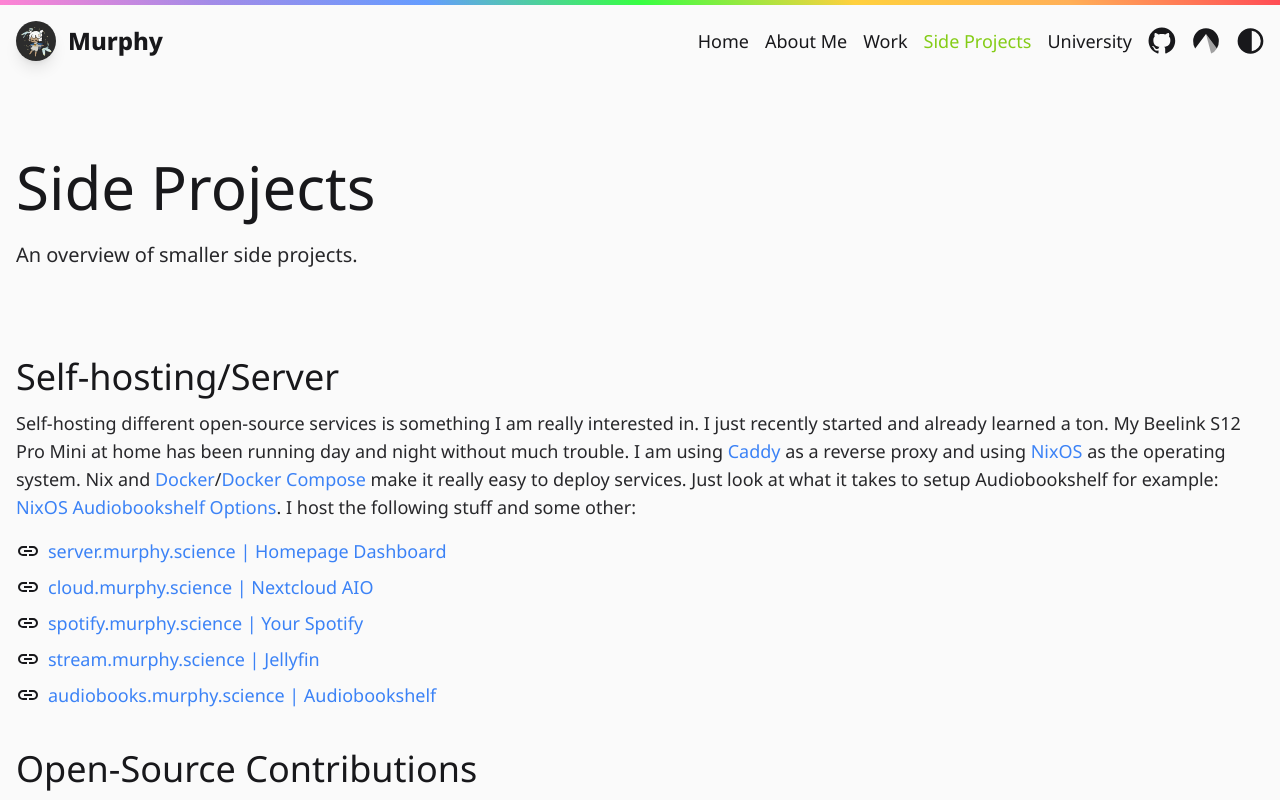
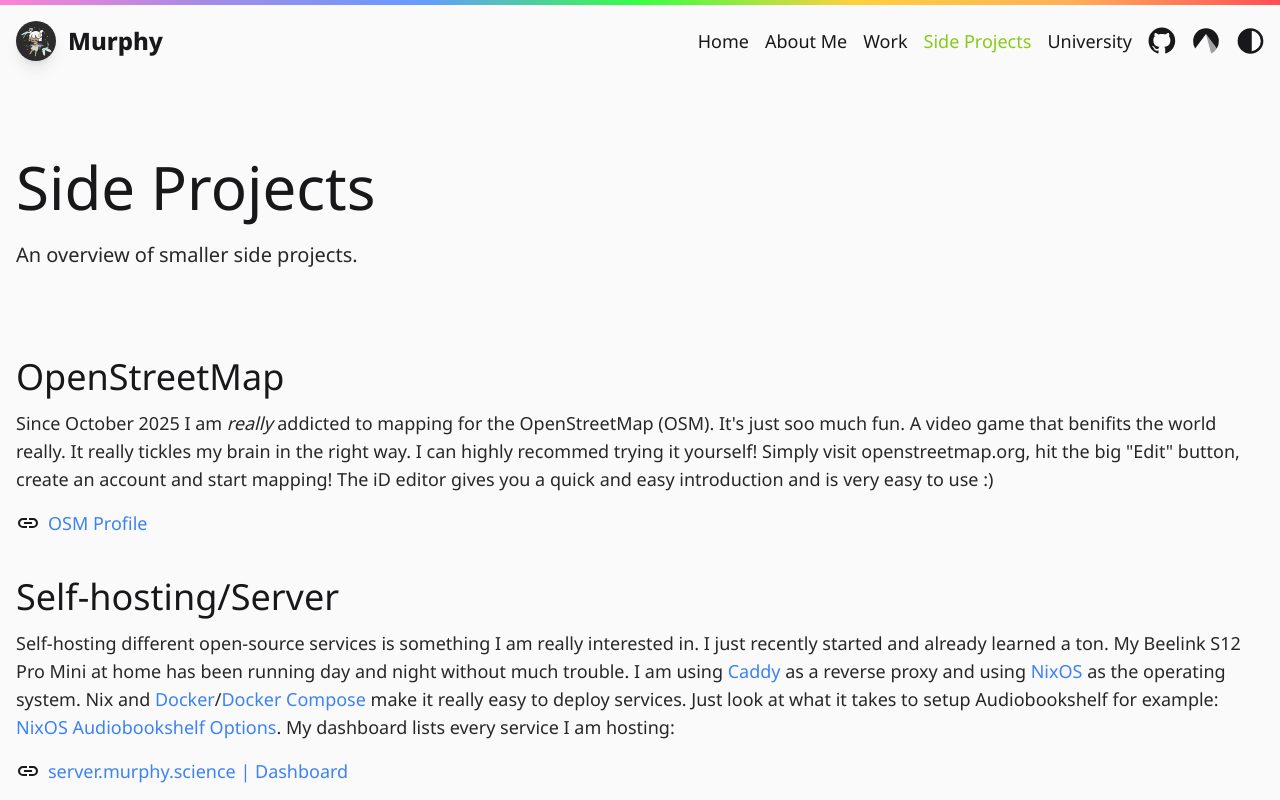
Before and after one commit to StrangeGirlMurph/murphy.science, a SvelteKit app: page /projects in a window 1280 px wide. Shown: the top 800 px of the page. Built offline with nearby package versions, Linux system fonts and the light colour scheme.

Commit message:
osm and server charm

```diff
--- a/src/components/Links.svelte
+++ b/src/components/Links.svelte
@@ -4,11 +4,12 @@
 	import FilePdf from './icons/FilePdf.svelte';
 	import Email from './icons/Email.svelte';
 	import Link from './icons/Link.svelte';
+	import Codeberg from './icons/Codeberg.svelte';
 
 	export let links: {
 		name: string;
 		href: string;
-		type: 'github' | 'link' | 'pdf' | 'mail' | 'file';
+		type: 'github' | 'codeberg' | 'link' | 'pdf' | 'mail' | 'file';
 	}[];
 </script>
 
@@ -18,6 +19,8 @@
 			<a href={link.href} class="flex max-w-fit items-center gap-2">
 				{#if link.type === `github`}
 					<GitHub className="h-6 w-6 flex-shrink-0" />
+				{:else if link.type === `codeberg`}
+					<Codeberg className="h-6 w-6 flex-shrink-0" />
 				{:else if link.type === `file`}
 					<FileDocument className="h-6 w-6 flex-shrink-0" />
 				{:else if link.type === `pdf`}
--- a/src/routes/projects/+page.svelte
+++ b/src/routes/projects/+page.svelte
@@ -11,6 +11,28 @@
 	<h1 class="title">Side Projects</h1>
 	<h2 class="subtitle">An overview of smaller side projects.</h2>
 </div>
+
+<h1>OpenStreetMap</h1>
+<section>
+	<p>
+		Since October 2025 I am <em>really</em> addicted to mapping for the
+		<a href="https://www.openstreetmap.org/about">OpenStreetMap (OSM)</a>. It's just soo much fun. A
+		video game that benifits the world really. It really tickles my brain in the right way. I can
+		highly recommed trying it yourself! Simply visit
+		<a href="https://www.openstreetmap.org/">openstreetmap.org</a>, hit the big "Edit" button,
+		create an account and start mapping! The iD editor gives you a quick and easy introduction and
+		is very easy to use :)
+	</p>
+	<Links
+		links={[
+			{
+				name: `OSM Profile`,
+				type: `link`,
+				href: `https://www.openstreetmap.org/user/StrangeGirlMurph`
+			}
+		]}
+	/>
+</section>
 
 <h1>Self-hosting/Server</h1>
 <section>
@@ -31,49 +53,14 @@
 			class="link"
 			href="https://search.nixos.org/options?channel=unstable&from=0&size=50&sort=relevance&type=packages&query=services.audiobookshelf"
 			>NixOS Audiobookshelf Options</a
-		>. I host the following stuff and some other:
+		>. My dashboard lists every service I am hosting:
 	</p>
 	<Links
 		links={[
 			{
-				name: `server.murphy.science | Homepage Dashboard`,
+				name: `server.murphy.science | Dashboard`,
 				type: `link`,
 				href: `https://server.murphy.science`
-			},
-			/* {
-				name: `grafana.murphy.science | Grafana`,
-				type: `link`,
-				href: `https://grafana.murphy.science`
-			}, */
-			{
-				name: `cloud.murphy.science | Nextcloud AIO`,
-				type: `link`,
-				href: `https://cloud.murphy.science`
-			},
-			/* {
-				name: `git.murphy.science | Forgejo`,
-				type: `link`,
-				href: `https://git.murphy.science`
-			}, */
-			{
-				name: `spotify.murphy.science | Your Spotify`,
-				type: `link`,
-				href: `https://spotify.murphy.science`
-			},
-			/* {
-				name: `mastodon.murphy.science | Mastodon`,
-				type: `link`,
-				href: `https://mastodon.murphy.science`
-			}, */
-			{
-				name: `stream.murphy.science | Jellyfin`,
-				type: `link`,
-				href: `https://stream.murphy.science`
-			},
-			{
-				name: `audiobooks.murphy.science | Audiobookshelf`,
-				type: `link`,
-				href: `https://audiobooks.murphy.science`
 			}
 		]}
 	/>
--- a/src/routes/work/+page.svelte
+++ b/src/routes/work/+page.svelte
@@ -12,6 +12,26 @@
 	<h1 class="title">Work</h1>
 	<h2 class="subtitle">An overview of my rather serious work.</h2>
 </div>
+
+<h1>Server Charms</h1>
+<section>
+	<p>
+		A beginner-friendly manual for a Server Charm. A portable device that creates its own Wi-Fi
+		network and hosts a website for curious people around you! An everyday companion/portable
+		easteregg. The manual is quite extensive with a big glossary. It also covers fun mods for the
+		Basic Server Charm. It's meant to be a fun maker project for beginners and experienced people.
+		The product is also just really cool.
+	</p>
+	<Links
+		links={[
+			{
+				name: `Server-Charms | Repository`,
+				type: `codeberg`,
+				href: `https://codeberg.org/StrangeGirlMurph/Server-Charms`
+			}
+		]}
+	/>
+</section>
 
 <h1>Obsidian Wikipedia Helper Plugin</h1>
 <section>
```
